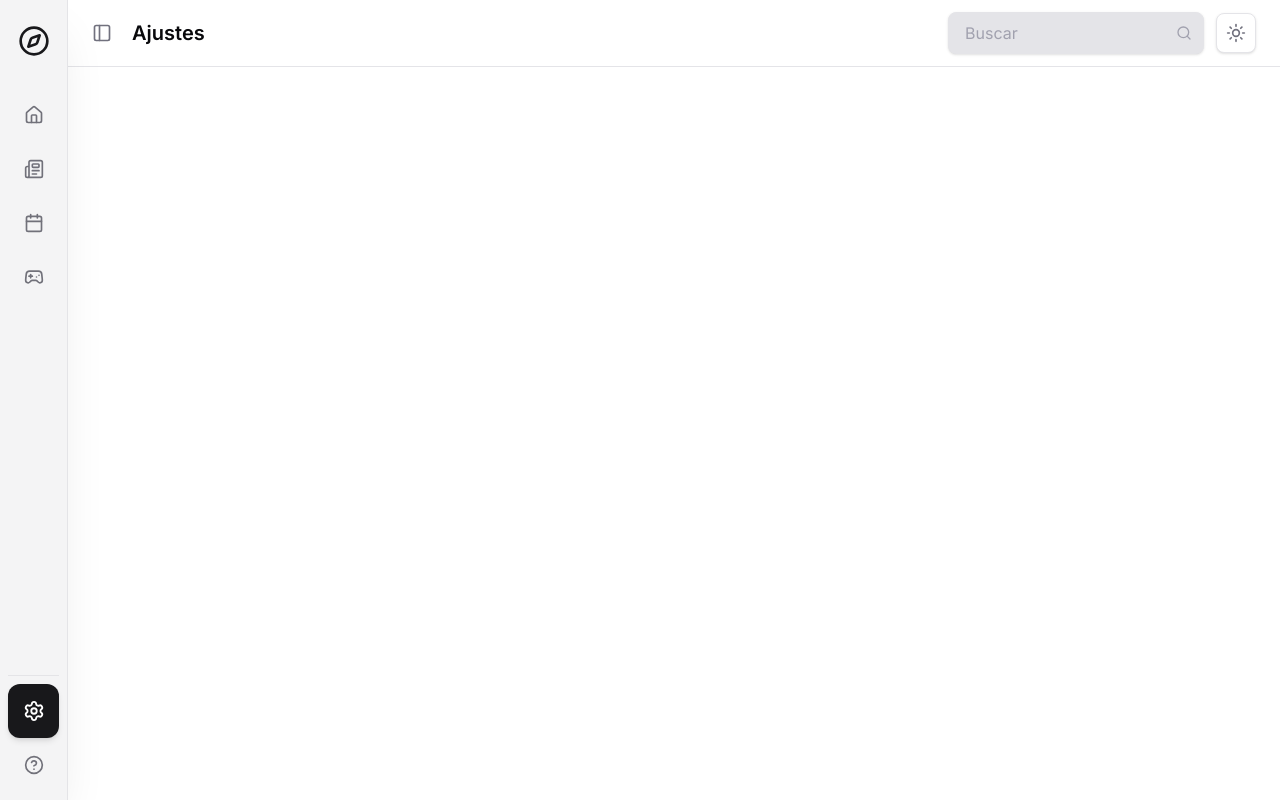
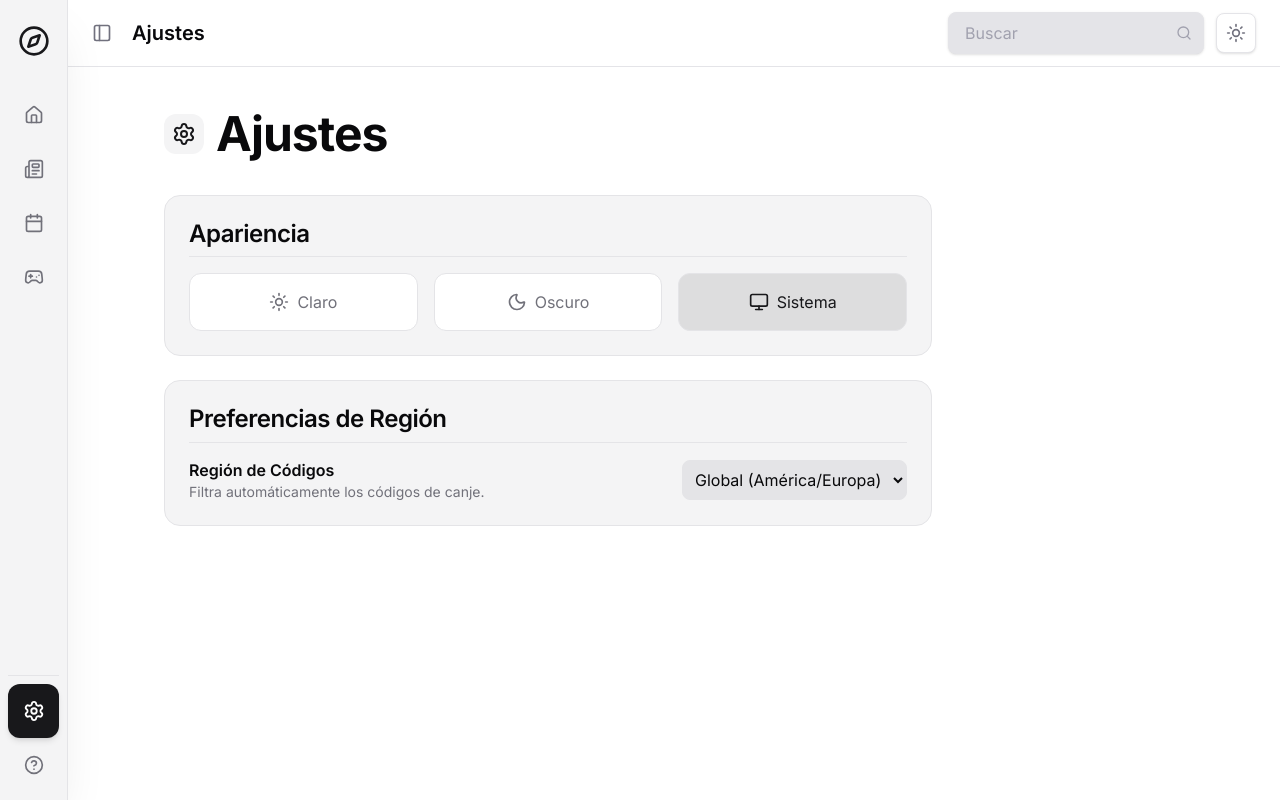
Before and after one commit to Crowleyster/Gacha_Hub, a Next.js app: page /ajustes in a window 1280 px wide. Built offline with nearby package versions, Linux system fonts and the light colour scheme.

Commit message:
Actualizar page.js

```diff
--- a/app/ajustes/page.js
+++ b/app/ajustes/page.js
@@ -1,7 +1,63 @@
+"use client";
+
+import { useTheme } from 'next-themes';
+import { Settings, Moon, Sun, Monitor, Globe } from 'lucide-react';
+import { useState, useEffect } from 'react';
+
 export default function Ajustes() {
-  return (
-    <div className="col-span-full">
-      {/* Ajustes shell */}
-    </div>
-  );
+    const { theme, setTheme } = useTheme();
+    const [mounted, setMounted] = useState(false);
+
+    useEffect(() => setMounted(true), []);
+
+    return (
+        <main className="col-span-full space-y-8 pb-content-safe font-sans max-w-3xl">
+            <div className="flex flex-col gap-2">
+                <div className="flex items-center gap-3">
+                    <div className="p-2 bg-background-secondary rounded-xl">
+                        <Settings className="w-6 h-6 text-text-brand-default" />
+                    </div>
+                    <h1 className="text-title-page text-text-default-default">Ajustes</h1>
+                </div>
+            </div>
+
+            <div className="flex flex-col gap-6">
+                {/* Bloque: Apariencia */}
+                <section className="flex flex-col gap-4 bg-background-secondary border border-border-default-secondary p-6 rounded-2xl">
+                    <h2 className="text-heading text-text-default-default border-b border-border-default-default pb-2">Apariencia</h2>
+                    <div className="flex flex-col sm:flex-row gap-4">
+                        {mounted && (
+                            <>
+                                <button onClick={() => setTheme('light')} className={`flex-1 flex items-center justify-center gap-2 p-4 rounded-xl border ${theme === 'light' ? 'border-brand-default bg-brand-default/10 text-text-brand-default' : 'border-border-default-secondary bg-background-default text-text-default-secondary'}`}>
+                                    <Sun className="w-5 h-5" /> Claro
+                                </button>
+                                <button onClick={() => setTheme('dark')} className={`flex-1 flex items-center justify-center gap-2 p-4 rounded-xl border ${theme === 'dark' ? 'border-brand-default bg-brand-default/10 text-text-brand-default' : 'border-border-default-secondary bg-background-default text-text-default-secondary'}`}>
+                                    <Moon className="w-5 h-5" /> Oscuro
+                                </button>
+                                <button onClick={() => setTheme('system')} className={`flex-1 flex items-center justify-center gap-2 p-4 rounded-xl border ${theme === 'system' ? 'border-brand-default bg-brand-default/10 text-text-brand-default' : 'border-border-default-secondary bg-background-default text-text-default-secondary'}`}>
+                                    <Monitor className="w-5 h-5" /> Sistema
+                                </button>
+                            </>
+                        )}
+                    </div>
+                </section>
+
+                {/* Bloque: Preferencias (Placeholder para el futuro) */}
+                <section className="flex flex-col gap-4 bg-background-secondary border border-border-default-secondary p-6 rounded-2xl">
+                    <h2 className="text-heading text-text-default-default border-b border-border-default-default pb-2">Preferencias de Región</h2>
+                    <div className="flex items-center justify-between">
+                        <div className="flex flex-col">
+                            <span className="text-body-strong text-text-default-default">Región de Códigos</span>
+                            <span className="text-body-small text-text-default-secondary">Filtra automáticamente los códigos de canje.</span>
+                        </div>
+                        <select className="bg-background-tertiary border border-border-default-secondary text-text-default-default rounded-lg p-2 outline-none">
+                            <option>Global (América/Europa)</option>
+                            <option>Asia / SEA</option>
+                            <option>Todas</option>
+                        </select>
+                    </div>
+                </section>
+            </div>
+        </main>
+    );
 }
```
